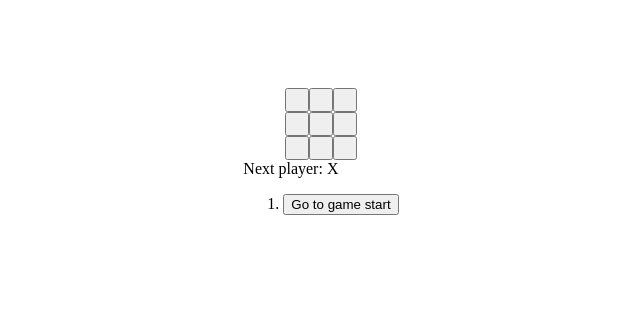
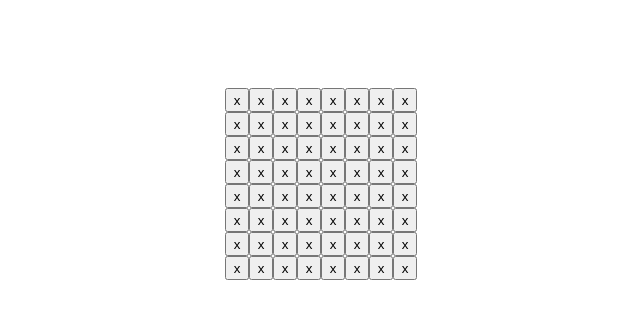
Before and after one commit to LipskiDev/Chess-on-a-really-big-board, a React (Vite) app: page / in a window 1280 px wide. Shown: the top 318 px of the page, without its empty margins (319-959 px from the left). Built offline with nearby package versions, Linux system fonts and the light colour scheme.

Commit message:
feat(#1): implement basic board
Co-authored-by: jablazr <jablazr@users.noreply.github.com>

```diff
--- a/src/App.css
+++ b/src/App.css
@@ -5,10 +5,14 @@
   vertical-align: top;
 }
 
+/*
+  TODO: fix overflow
+*/
 .board-row {
   max-height: 1.5rem;
   min-width: fit-content;
   margin: 0;
+  overflow: hidden;
 }
 
 .container-mega-game-div {
--- a/src/App.tsx
+++ b/src/App.tsx
@@ -1,148 +1,9 @@
-import { useState } from "react";
+import Game from "./components/Game";
+import ChessBoard from "./gamelogic/ChessBoard";
 import "./App.css";
 
-function Square(props: any) {
-  return (
-    <button className="square" onClick={props.onClick}>
-      {props.value}
-    </button>
-  );
+export function App() {
+  const chessBoard = new ChessBoard(8, 8);
+
+  return <Game chessBoard={chessBoard}></Game>;
 }
-
-function Board(props: any) {
-  function renderSquare(i: number) {
-    return <Square value={props.squares[i]} onClick={() => props.onClick(i)} />;
-  }
-
-  return (
-    <div>
-      <div className="board-row">
-        {renderSquare(0)}
-        {renderSquare(1)}
-        {renderSquare(2)}
-      </div>
-      <div className="board-row">
-        {renderSquare(3)}
-        {renderSquare(4)}
-        {renderSquare(5)}
-      </div>
-      <div className="board-row">
-        {renderSquare(6)}
-        {renderSquare(7)}
-        {renderSquare(8)}
-      </div>
-    </div>
-  );
-}
-
-function Game(props: any) {
-  const [state, setState] = useState({
-    history: [
-      {
-        squares: Array(9).fill(null),
-      },
-    ],
-    xIsNext: true,
-    stepNumber: 0,
-  });
-
-  function jumpTo(step: number) {
-    setState({
-      ...state,
-      stepNumber: step,
-      xIsNext: step % 2 === 0,
-    });
-  }
-
-  function handleClick(i: number) {
-    const history = state.history.slice(0, state.stepNumber + 1);
-    const current = history[history.length - 1];
-    const squares = current.squares.slice();
-
-    if (calculateWinner(squares) || squares[i]) {
-      return;
-    }
-
-    squares[i] = state.xIsNext ? "X" : "O";
-    setState({
-      history: history.concat([
-        {
-          squares: squares,
-        },
-      ]),
-      stepNumber: history.length,
-      xIsNext: !state.xIsNext,
-    });
-  }
-
-  const history = state.history;
-  console.log(state);
-  const current = history[state.stepNumber];
-  const winner = calculateWinner(current.squares);
-
-  const moves = history.map((_step, move) => {
-    const desc = move ? "Go to move #" + move : "Go to game start";
-    return (
-      <li key={move}>
-        <button onClick={() => jumpTo(move)}>{desc}</button>
-      </li>
-    );
-  });
-
-  let status;
-  if (winner) {
-    status = "Winner: " + winner;
-  } else {
-    status = "Next player: " + (state.xIsNext ? "X" : "O");
-  }
-
-  return (
-    <div className="container-mega-game-div">
-      <div className="game-board">
-        <Board
-          squares={current.squares}
-          onClick={(i: number) => handleClick(i)}
-        />
-      </div>
-      <div className="game-info">
-        <div>{status}</div>
-        <ol> {moves}</ol>
-      </div>
-    </div>
-  );
-}
-
-function calculateWinner(squares: any) {
-  const lines = [
-    [0, 1, 2],
-    [3, 4, 5],
-    [6, 7, 8],
-    [0, 3, 6],
-    [1, 4, 7],
-    [2, 5, 8],
-    [0, 4, 8],
-    [2, 4, 6],
-  ];
-
-  const emptySquares: { [square: number]: string } = {};
-
-  for (let i = 0; i < lines.length; i++) {
-    const [a, b, c] = lines[i];
-
-    emptySquares[a] = squares[a];
-    emptySquares[b] = squares[b];
-    emptySquares[c] = squares[c];
-
-    if (squares[a] && squares[a] === squares[b] && squares[b] === squares[c]) {
-      return squares[a];
-    }
-  }
-
-  if (Object.values(emptySquares).every((value) => value !== null)) {
-    return "No winner";
-  }
-
-  return null;
-}
-
-export default Game;
--- /dev/null
+++ b/src/components/Board.tsx
@@ -0,0 +1,21 @@
+import ChessSquare from "../gamelogic/ChessSquare";
+import { Matrix } from "../utils/Matrix";
+import { Square } from "./Square";
+
+export function Board(props: { chessBoard: Matrix<ChessSquare> }) {
+  function renderSquare(chessSquare: ChessSquare) {
+    return <Square chessSquare={chessSquare} />;
+  }
+
+  function renderBoard() {
+    return props.chessBoard.map((row) => {
+      return (
+        <div className="board-row">
+          {row.map((chessSquare) => renderSquare(chessSquare))}
+        </div>
+      );
+    });
+  }
+
+  return <div>{renderBoard()}</div>;
+}
--- /dev/null
+++ b/src/components/Game.tsx
@@ -0,0 +1,14 @@
+import ChessBoard from "../gamelogic/ChessBoard";
+import { Board } from "./Board";
+
+function Game(props: { chessBoard: ChessBoard }) {
+  return (
+    <div className="container-mega-game-div">
+      <div className="game-board">
+        <Board chessBoard={props.chessBoard.chessBoard} />
+      </div>
+    </div>
+  );
+}
+
+export default Game;
--- /dev/null
+++ b/src/components/Square.tsx
@@ -0,0 +1,5 @@
+import ChessSquare from "../gamelogic/ChessSquare";
+
+export function Square(props: { chessSquare: ChessSquare }) {
+  return <button className="square">x</button>;
+}
--- /dev/null
+++ b/src/gamelogic/ChessBoard.ts
@@ -0,0 +1,30 @@
+import { createMatrix, Matrix } from "../utils/Matrix";
+import ChessSquare from "./ChessSquare";
+import { SquarePiece } from "./ChessSquare";
+
+class ChessBoard {
+  public chessBoard: Matrix<ChessSquare>;
+
+  public width: number;
+  public height: number;
+
+  constructor(width: number, height: number) {
+    this.width = width;
+    this.height = height;
+
+    this.chessBoard = createMatrix<ChessSquare>(
+      this.width,
+      this.height,
+      new ChessSquare(SquarePiece.EMPTY)
+    );
+  }
+
+  //moves a piece from (x1,y1) to (x2,y2)
+  public movePiece(x1: number, y1: number, x2: number, y2: number): void {
+    const currentSquare = this.chessBoard[x1][y1];
+    this.chessBoard[x1][y1] = new ChessSquare(SquarePiece.EMPTY);
+    this.chessBoard[x2][y2] = currentSquare;
+  }
+}
+
+export default ChessBoard;
--- /dev/null
+++ b/src/gamelogic/ChessSquare.ts
@@ -0,0 +1,18 @@
+class ChessSquare {
+  readonly piece;
+  constructor(piece: SquarePiece) {
+    this.piece = piece;
+  }
+}
+
+export enum SquarePiece {
+  EMPTY,
+  PAWN,
+  BISHOP,
+  QUEEN,
+  KING,
+  ROOK,
+  KNIGHT,
+}
+
+export default ChessSquare;
--- a/src/main.tsx
+++ b/src/main.tsx
@@ -1,6 +1,6 @@
 import React from "react";
 import ReactDOM from "react-dom/client";
-import App from "./App";
+import { App } from "./App";
 
 const root = ReactDOM.createRoot(document.getElementById("root")!);
 root.render(
--- a/src/utils/Matrix.ts
+++ b/src/utils/Matrix.ts
@@ -1,4 +1,4 @@
-interface Matrix<T> extends Omit<T[][], "forEach"> {
+export interface Matrix<T> extends Omit<T[][], "forEach"> {
   readonly rows: number;
   readonly columns: number;
 
```
